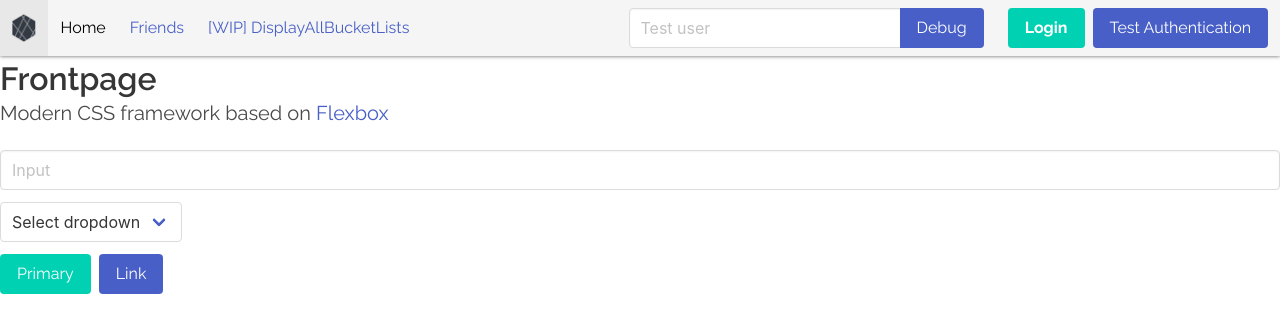
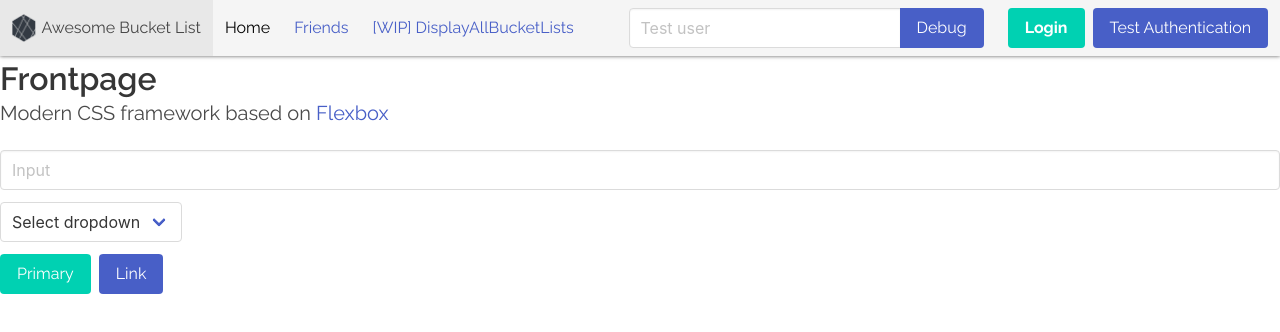
Before and after one commit to goatfryed/awesome-bla, a React (Create React App) app in the folder frontend/: page / in a window 1280 px wide. Shown: the top 332 px of the page. Built offline with nearby package versions, Linux system fonts and the light colour scheme; no server answers.

Commit message:
added logo title

```diff
--- a/frontend/src/components/basic-components/Navbar.js
+++ b/frontend/src/components/basic-components/Navbar.js
@@ -49,6 +49,7 @@ export class Navbar extends React.Component {
           <div class="navbar-brand">
             <a class="navbar-item" href="/">
               <img src="/logo/Logo_transparent2.png" alt="logo"/>
+              <span class="ml05">Awesome Bucket List</span>
             </a>
           </div>
           <div className="navbar-start">
--- a/frontend/src/styles.scss
+++ b/frontend/src/styles.scss
@@ -20,3 +20,7 @@ body{
 .activeLink{
   color:black;
 }
+
+
+//Generic Classes
+.ml05 {margin-left: 5px}
```
